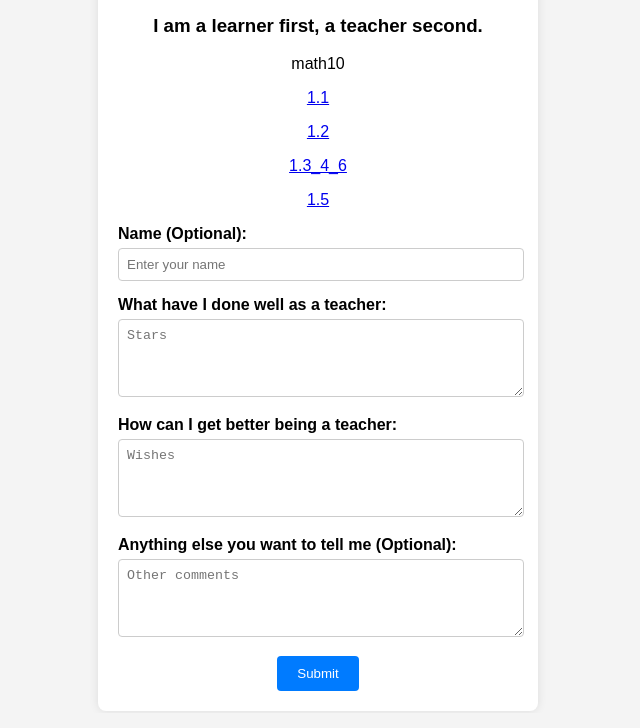
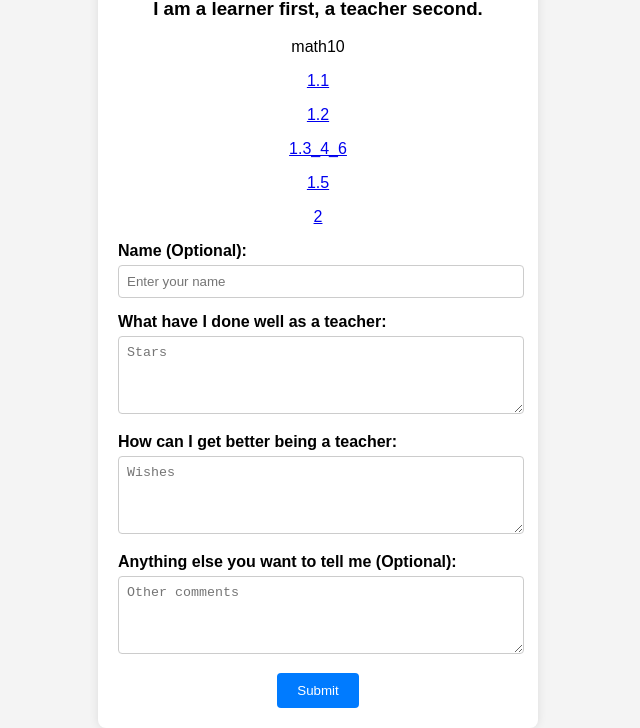
Before and after one commit to rockybees/rockybees.github.io, a plain HTML site: page index.html in a window 1280 px wide. Shown: the part 87-815 px from the top of the page, without its empty margins (322-962 px from the left). Drawn offline with Linux system fonts and the light colour scheme.

Commit message:
Update math10_02

```diff
--- a/index.html
+++ b/index.html
@@ -155,6 +155,7 @@
         <p><a href="math10_01_02_GCF_LCM.html">1.2</a></p>
         <p><a href="math10_01_03_squares_cubes.html">1.3_4_6</a></p>
         <p><a href="math10_01_05_exponential_notation.html">1.5</a></p>
+        <p><a href="math10_02_polynomials.html">2</a></p>
         <div class="form-group">
             <label for="name">Name (Optional):</label>
             <input type="text" id="name" placeholder="Enter your name">
```
Also changed, not shown: math10_01_01_numbers.html (renamed from math10_01_numbers.html).
